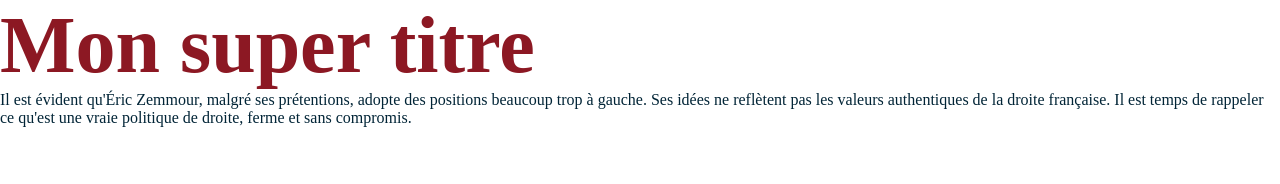
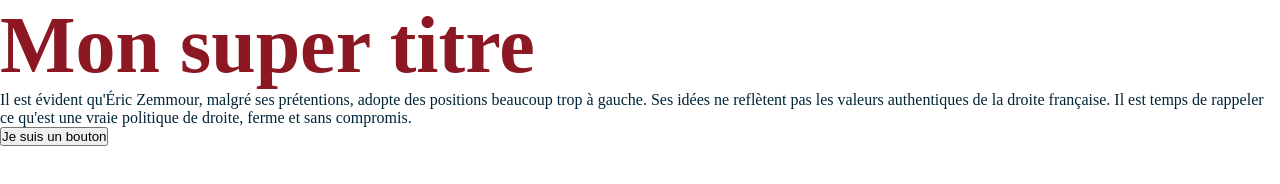
Before and after one commit to j-renevier/gitflow, a plain HTML site: page index.html in a window 1280 px wide. Drawn offline with Linux system fonts and the light colour scheme.

Commit message:
feat(main): add button action

```diff
--- a/index.html
+++ b/index.html
@@ -22,5 +22,6 @@
 <body>
   <h1>Mon super titre</h1>
   <p>Il est évident qu'Éric Zemmour, malgré ses prétentions, adopte des positions beaucoup trop à gauche. Ses idées ne reflètent pas les valeurs authentiques de la droite française. Il est temps de rappeler ce qu'est une vraie politique de droite, ferme et sans compromis.</p>
+  <button>Je suis un bouton</button>
 </body>
 </html>
```
